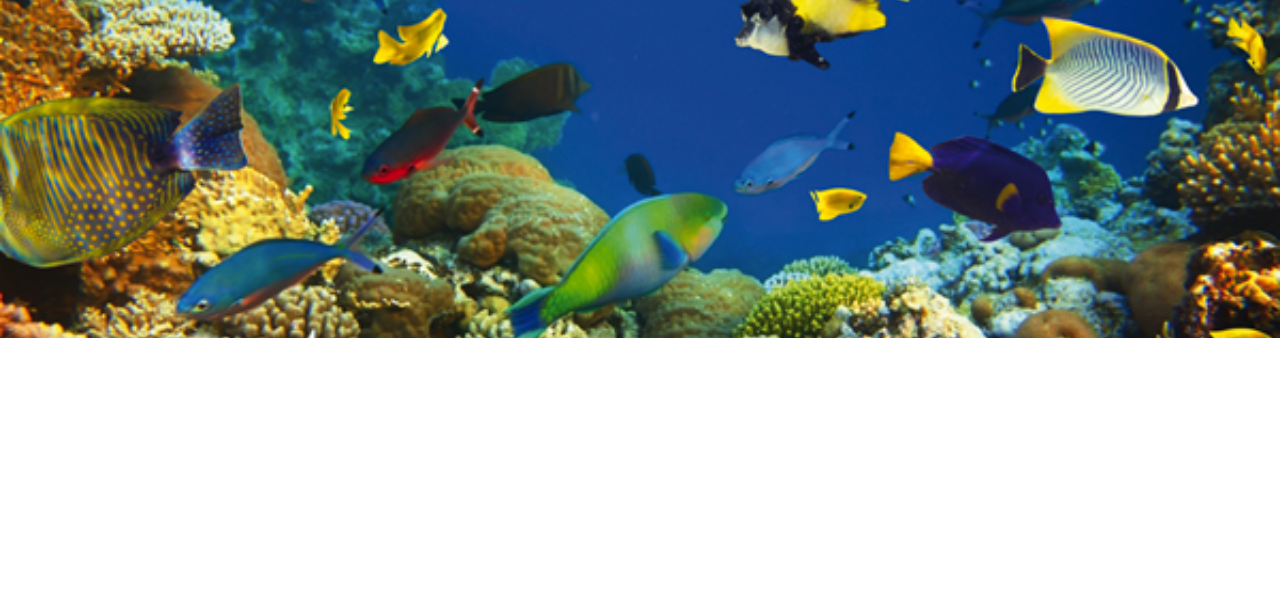
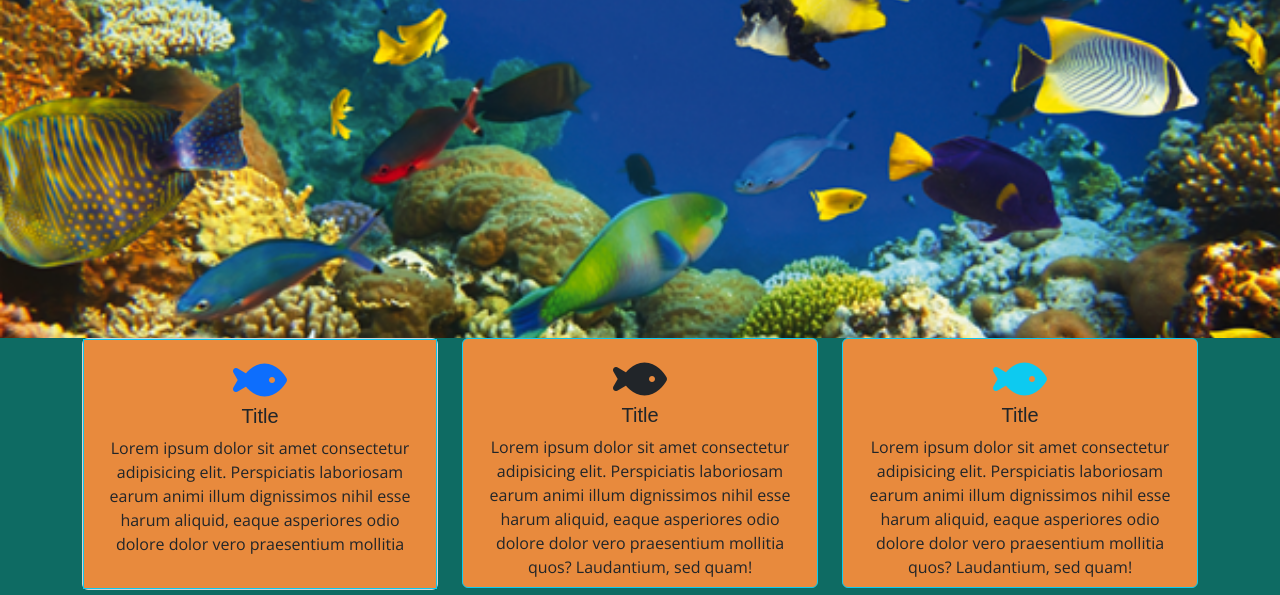
Before and after one commit to Antoniocutri/presto.it, a plain HTML site: page index.html in a window 1280 px wide. Shown: the part 462-1057 px from the top of the page. Before the commit the page ends 800 px from the top, so only its background shows below. Drawn offline with nearby package versions, Linux system fonts and the light colour scheme; a web font is replaced by a local one.

Commit message:
created card and add style to it

```diff
--- a/index.html
+++ b/index.html
@@ -7,6 +7,10 @@
 
     <!-- Bootstrap -->
     <link href="https://cdn.jsdelivr.net/npm/bootstrap@5.3.8/dist/css/bootstrap.min.css" rel="stylesheet" integrity="sha384-sRIl4kxILFvY47J16cr9ZwB07vP4J8+LH7qKQnuqkuIAvNWLzeN8tE5YBujZqJLB" crossorigin="anonymous">
+    <link rel="stylesheet" href="https://cdn.jsdelivr.net/npm/bootstrap-icons@1.13.1/font/bootstrap-icons.min.css">
+
+<link rel="stylesheet" href="https://cdnjs.cloudflare.com/ajax/libs/font-awesome/7.0.1/css/all.min.css">
+
 
     <!-- Google font -->
     <link rel="preconnect" href="https://fonts.googleapis.com">
@@ -50,6 +54,40 @@
         </div>
     </header>
 
+    <!-- Article -->
+     <section class="container">
+        <div class="row text-center position-relative">
+            <div class="col-12 col-md-4 d-flex flex-column">
+                <div class="card w-100">
+                    <div class="card-body card-custom border border-info bg-orange ">
+                        <i class="fa-solid fa-fish fa-3x text-primary"></i>
+                        <h5 class="card-title">Title</h5>
+                        <p class="card-text">Lorem ipsum dolor sit amet consectetur adipisicing elit. Perspiciatis laboriosam earum animi illum dignissimos nihil esse harum aliquid, eaque asperiores odio dolore dolor vero praesentium mollitia</p>
+                    </div>
+                </div>
+            </div>
+            <div class="col-12 col-md-4">
+                <div class="card card-custom w-100 border border-info bg-orange" >
+                    <div class="card-body">
+                        <i class="fa-solid fa-fish fa-3x "></i>
+                        <h5 class="card-title">Title</h5>
+                        <p class="card-text">Lorem ipsum dolor sit amet consectetur adipisicing elit. Perspiciatis laboriosam earum animi illum dignissimos nihil esse harum aliquid, eaque asperiores odio dolore dolor vero praesentium mollitia quos? Laudantium, sed quam!</p>
+                    </div>
+                </div>
+            </div>
+            <div class="col-12 col-md-4">
+                <div class="card card-custom w-100 border border-info bg-orange">
+                    <div class="card-body">
+                        <i class="fa-solid fa-fish fa-3x text-info"></i>
+                        <h5 class="card-title">Title</h5>
+                        <p class="card-text">Lorem ipsum dolor sit amet consectetur adipisicing elit. Perspiciatis laboriosam earum animi illum dignissimos nihil esse harum aliquid, eaque asperiores odio dolore dolor vero praesentium mollitia quos? Laudantium, sed quam!</p>
+                    </div>
+                </div>
+            </div>
+        </div>
+
+     </section>
+
     <script src="https://cdn.jsdelivr.net/npm/bootstrap@5.3.8/dist/js/bootstrap.bundle.min.js" integrity="sha384-FKyoEForCGlyvwx9Hj09JcYn3nv7wiPVlz7YYwJrWVcXK/BmnVDxM+D2scQbITxI" crossorigin="anonymous"></script>
     <script src="main.js"></script>
 </body>
--- a/style.css
+++ b/style.css
@@ -7,6 +7,9 @@
     --light_grey:#F5F5F5;
 }
 
+body{
+    background-color: var(--blu);
+}
 *{
     font-family: "Open Sans", sans-serif;
 }
@@ -19,6 +22,10 @@ h1, h2, h3, h4, h5, .h1, .h2, .h3, .h4, .h5{
 
 .bg-blu{
     background-color: var(--blu) !important;
+}
+
+.bg-orange{
+    background-color: var(--orange);
 }
 
 .bg-green{
@@ -46,3 +53,15 @@ header{
     background-position: center;
     background-size: cover;
 }
+
+/* Card */
+.card-custom{
+    height: 250px;
+    transition: 0.5s;
+
+}
+
+.card-custom:hover{
+    transform: scale(1.2);
+    z-index: 2;
+}
```
